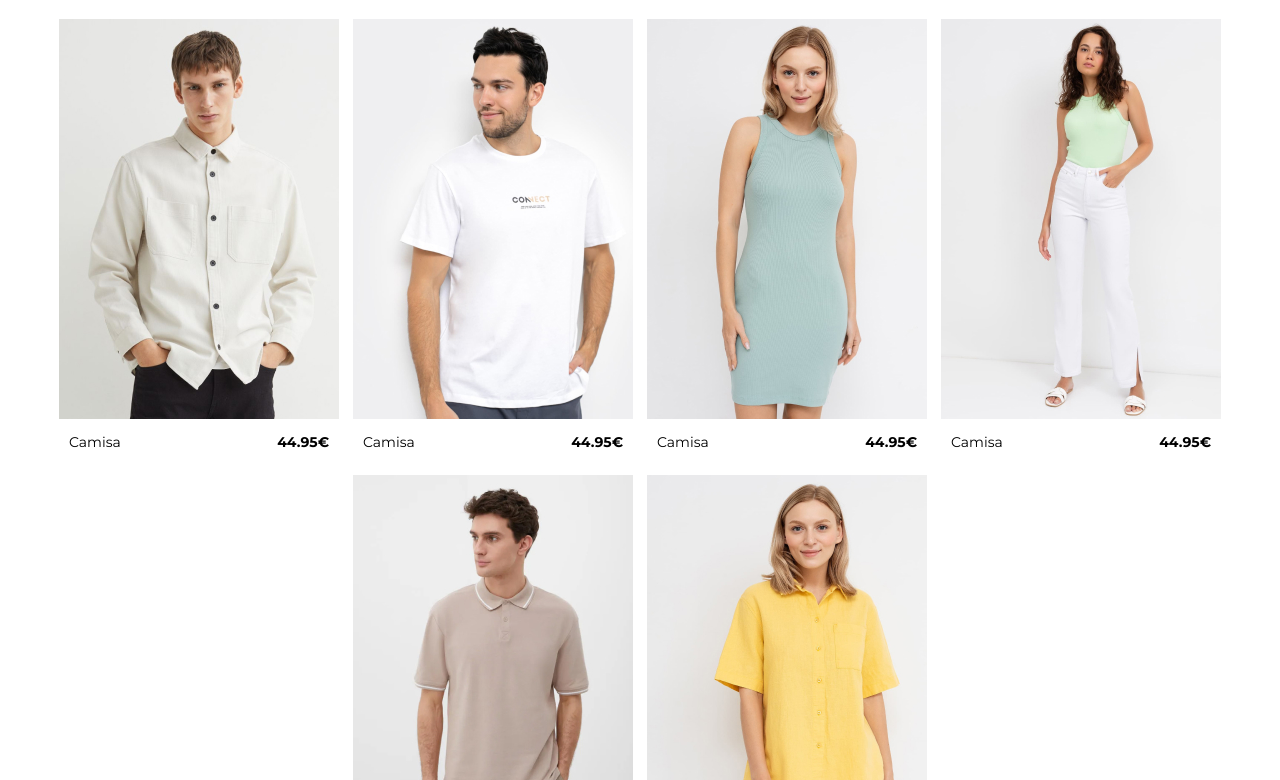
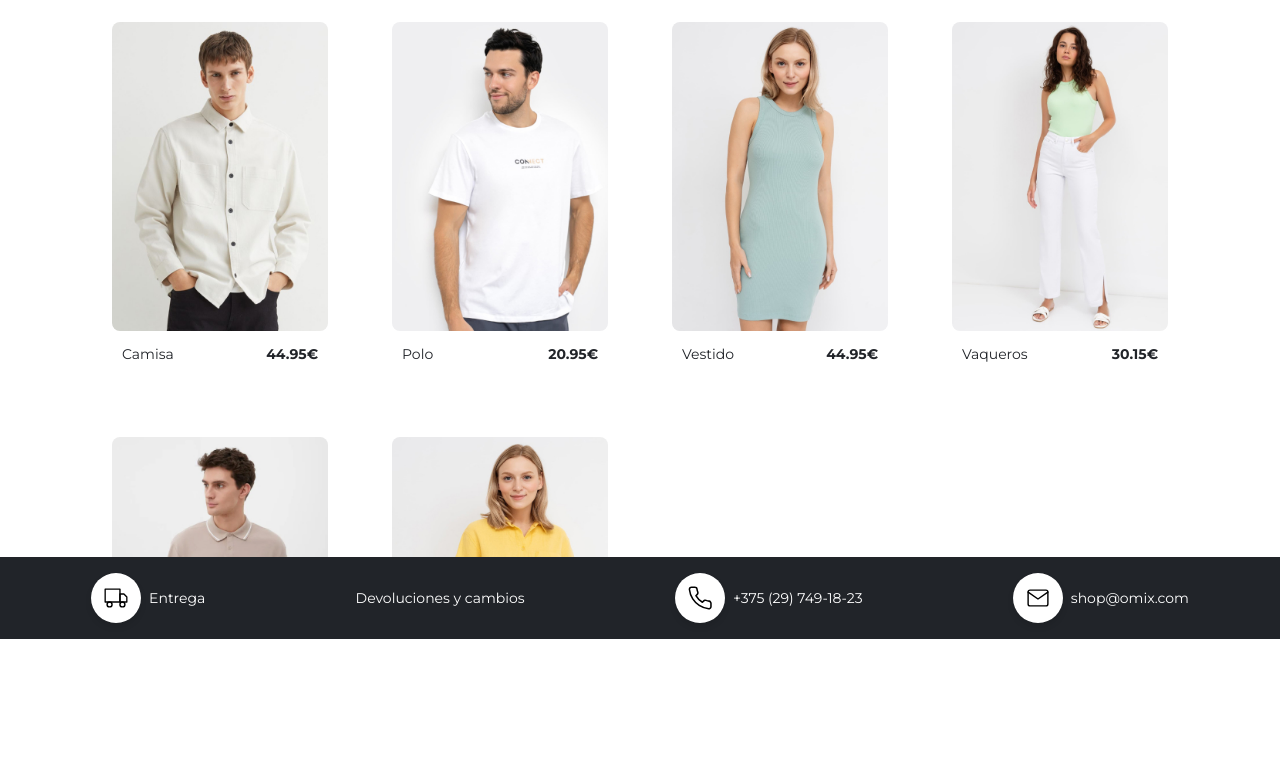
Before and after one commit to NoeliaMM/LabHtml, a plain HTML site: page index.html in a window 1280 px wide. Shown: the part 161-941 px from the top of the page. After the commit the page ends 800 px from the top, so only its background shows below. Drawn offline with Linux system fonts and the light colour scheme.

Commit message:
fin lab html

```diff
--- a/index.html
+++ b/index.html
@@ -12,7 +12,7 @@
 <body>
     <header>
         <nav class="navbar">
-            <ul class="left-items">
+            <ul class="left-items burger">
                 <li><a href="#"><img src="resources/icons/icon-menu-burguer.svg" alt=""></a></li>
             </ul>
             <ul class="center-items">
@@ -29,26 +29,46 @@
         </nav>
     </header>
     <main >
-        <h1>NUEVAS COLECCIONES</h1>
-        <div class="gallery">
-            <div class="image-item">
+        <div class="container">
+            <h1>NUEVAS COLECCIONES</h1>
+        <section class="grid">
+            <div class="card">
                 <img src="resources/images/image-1.jpg" alt="Imagen 1">
                 <p class="description"><span>Camisa</span><span class="bold-text">44.95€</span></p>
+
             </div>
-            <div class="image-item"><img src="resources/images/image-2.jpg" alt="Imagen 2">
-                <p class="description"><span>Camisa</span><span class="bold-text">44.95€</span></p></div>
-            <div class="image-item"><img src="resources/images/image-3.jpg" alt="Imagen 3">
-                <p class="description"><span>Camisa</span><span class="bold-text">44.95€</span></p></div>
-            <div class="image-item"><img src="resources/images/image-4.jpg" alt="Imagen 4">
-                <p class="description"><span>Camisa</span><span class="bold-text">44.95€</span></p></div>
-            <div class="image-item"><img src="resources/images/image-5.jpg" alt="Imagen 1">
-                <p class="description"><span>Camisa</span><span class="bold-text">44.95€</span></p></div>
-            <div class="image-item"><img src="resources/images/image-6.jpg" alt="Imagen 2">
-                <p class="description"><span>Camisa</span><span class="bold-text">44.95€</span></p></div>
+            <div class="card"><img src="resources/images/image-2.jpg" alt="Imagen 2">
+                <p class="description"><span>Polo</span><span class="bold-text">20.95€</span></p></div>
+            <div class="card"><img src="resources/images/image-3.jpg" alt="Imagen 3">
+                <p class="description"><span>Vestido</span><span class="bold-text">44.95€</span></p></div>
+            <div class="card"><img src="resources/images/image-4.jpg" alt="Imagen 4">
+                <p class="description"><span>Vaqueros</span><span class="bold-text">30.15€</span></p></div>
+            <div class="card"><img src="resources/images/image-5.jpg" alt="Imagen 1">
+                <p class="description"><span>Polo</span><span class="bold-text">44.95€</span></p></div>
+            <div class="card"><img src="resources/images/image-6.jpg" alt="Imagen 2">
+                <p class="description"><span>Camisa</span><span class="bold-text">40.95€</span></p></div>
         </div>
+    </section>
     </main>
-    <footer>
-        <p>Laboratorio Html © NoeMM</p>
+    <footer class="footer">
+        <div class="icon-container">
+        <div class="icon-circle">
+            <img src="resources/icons/icon-truck.svg" alt="Icon truck">
+          </div>
+          <span>Entrega</span>
+        </div>
+        <div class="icon-container"> Devoluciones y cambios</div>
+        <div class="icon-container">
+        <div class="icon-circle">
+            <img src="resources/icons/icon-phone.svg" alt="Icon phone">
+            </div>
+           <span> +375 (29) 749-18-23</span>
+        </div>
+        <div class="icon-container">
+        <div class="icon-circle">
+            <img src="resources/icons/icon-mail.svg" alt="Icon mail">
+           </div><span>shop@omix.com</span>
+        </div>
     </footer>
 
 </body>
--- a/style.css
+++ b/style.css
@@ -1,6 +1,5 @@
-
-:root{
-    --font-family-montserrat: 'Montserrat', sans-serif;
+:root {
+  --font-family-montserrat: "Montserrat", sans-serif;
   --font-weight-normal: 400;
   --font-weight-bold: 700;
   --size: 1rem;
@@ -8,34 +7,50 @@
   --spacing-2: 16px;
   --spacing-3: 32px;
   --border-color: #212429;
+  --text-1: 12px;
+  --text-2: 14px;
+  --text-3: 16px;
 }
 
 * {
   box-sizing: border-box;
-    margin:0;
-    padding:0;
+  margin: 0;
+  padding: 0;
 }
 
 body {
-    font-family: var(--font-family-montserrat);
-    font-size: 14px;
-}
-
-header {
-    padding: 1em;
-    text-align: center;
-    size: var( --spacing-3);
+  font-family: "Montserrat", sans-serif;
+  margin: 0;
+  padding: 0;
+  background-color: #ffffff;
+  color: #212429;
+  overflow: hidden;
 }
 
 main {
-    padding: 1em;
+  height: calc(100vh - 60px);
+  overflow-y: auto;
+  scrollbar-width: none;
+  -ms-overflow-style: none;
+}
+
+main::-webkit-scrollbar {
+  display: none;
 }
 
 .navbar {
+  position: fixed;
+  top: 0;
+  left: 0;
+  width: 100%;
+  background-color: white;
   display: flex;
   justify-content: space-between;
-    padding: var(--spacing-2);
+  align-items: center;
+  padding: var(--spacing-1);
+  font-size: var(--text-3);
   border-bottom: 1px solid var(--border-color);
+  height: 80px;
 }
 
 .navbar ul {
@@ -58,7 +73,6 @@ main {
   justify-content: center;
 }
 
-
 .navbar ul li {
   margin: 0;
 }
@@ -77,52 +91,134 @@ main {
   height: 24px;
 }
 
-.gallery {
-    margin:15px;
-    display: flex;
-    flex-wrap: wrap;
-    gap: 1em;
-    justify-content: center;
+.container {
+  width: 1280px;
+  max-width: 90%;
+  margin: 0 auto;
+  padding-top: 80px;
 }
 
-.image-item{
-    display: block;
+h1 {
+  margin: var(--spacing-2);
+  font-size: 32px;
+  font-weight: bold;
 }
-.description{
-    display:flex;
+
+.grid {
+  display: grid;
+  grid-template-columns: repeat(auto-fit, minmax(200px, 1fr));
+  gap: 32px;
+  margin: var(--spacing-3);
+}
+
+.card {
+  text-align: center;
+  padding: 16px;
+  border-radius: 8px;
+}
+
+.card img {
+  width: 100%;
+  border-radius: 8px;
+}
+
+.description {
+  display: flex;
   justify-content: space-between;
-    size: 14px;
+  font-size: var(--text-2);
   padding: 10px;
 }
-.bold-text{
+
+.bold-text {
   font-weight: var(--font-weight-bold);
 }
 
-footer {
-    text-align: center;
-    padding: 0.5em 0;
+.footer {
+  position: fixed;
+  bottom: 0;
+  left: 0;
   width: 100%;
-    size: var( --spacing-2);
+  background-color: #212429;
+  color: white;
+  display: flex;
+  justify-content: space-around;
+  align-items: center;
+  padding: 16px;
+  font-size: var(--text-2);
 }
 
-@media (max-width: 1200px) {
-    /* .image-item {
-        flex: 1 1 calc(33.33% - 1em);
-    } */
+.footer-item {
+  width: 50px;
+  height: 50px;
+  background-color: white;
+  border-radius: 50%;
+  display: flex;
+  align-items: center;
+  justify-content: center;
+  box-shadow: 0 4px 6px rgba(0, 0, 0, 0.1);
 }
 
-@media (max-width: 900px) {
-    /* .image-item {
-        flex: 1 1 calc(50% - 1em);
-    } */
+.icon-circle {
+  width: 50px;
+  height: 50px;
+  background-color: white;
+  border-radius: 50%;
+  display: flex;
+  align-items: center;
+  justify-content: center;
+  box-shadow: 0 4px 6px rgba(0, 0, 0, 0.1);
 }
 
-@media (max-width: 600px) {
-    /* nav ul {
+.icon-circle img {
+  width: 24px;
+  height: 24px;
+}
+
+.icon-container {
+  display: flex;
+  flex-direction: row;
+  align-items: center;
+  gap: 8px;
+}
+
+
+
+@media (max-width: 920px) {
+  .navbar {
+    display: flex;
     flex-direction: column;
-    } */
+  }
 
-    /* .image-item {
-        flex: 1 1 100%;
-    } */
+  .center-items,
+  .right-items {
+    visibility: hidden;
+    width: 0;
+    height: 0;
+    overflow: hidden;
   }
+
+  .burger {
+    display: flex;
+  }
+
+  .grid {
+    display: block;
+  }
+
+
+  .footer {
+    display: flex;
+    flex-direction: column;
+    align-items: flex-start;
+    gap: var(--spacing-1);
+    display: block;
+  }
+
+  .icon-container {
+    margin-left: 40px;
+    height: 70px;
+    border-bottom: 1px solid white;
+    font-size: var(--size);
+    font-size: var(--text-3);
+  }
+}
```
Lines whose indentation alone changed are shown as unchanged.
